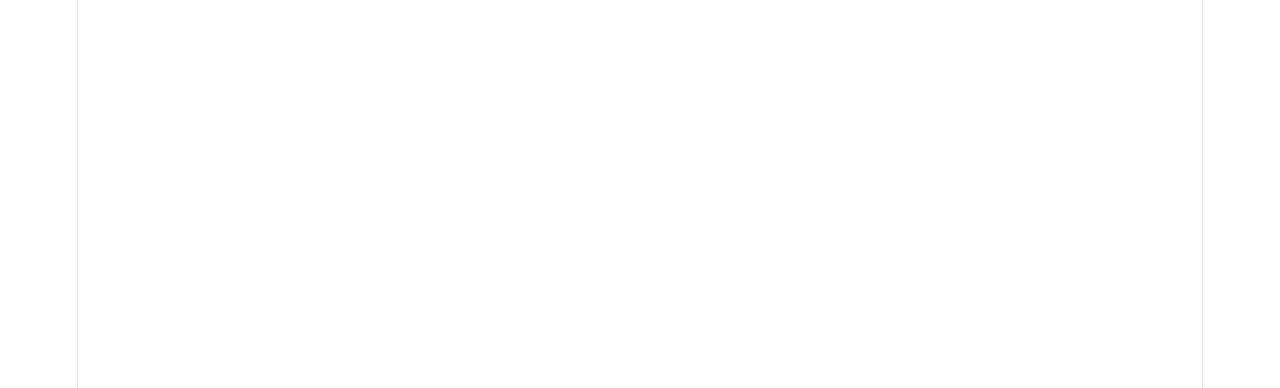
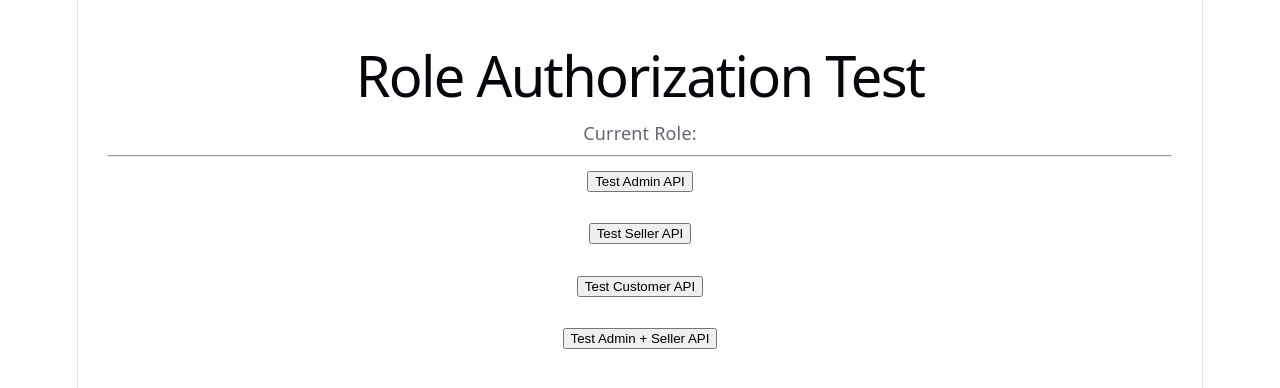
Before and after one commit to ponkavyaponboopathiraj/E-Commerce, a React (Vite) app in the folder e-commerce_Frontend/: page /role-test in a window 1280 px wide. Before the commit this address had no page. Shown: the top 388 px of the page. Built offline with nearby package versions, Linux system fonts and the light colour scheme.

Commit message:
JWT authentication and role-based authorization successfully integrate

```diff
--- a/e-commerce_Frontend/src/App.jsx
+++ b/e-commerce_Frontend/src/App.jsx
@@ -2,10 +2,12 @@
 
 import Login from "./pages/Login";
 import Register from "./pages/Register";
+import RoleTest from "./pages/RoleTest";
 
 function App() {
 
     return (
+
         <BrowserRouter>
 
             <Routes>
@@ -20,6 +22,11 @@
                     element={<Register />}
                 />
 
+                <Route
+                    path="/role-test"
+                    element={<RoleTest />}
+                />
+
             </Routes>
 
         </BrowserRouter>
--- a/e-commerce_Frontend/src/pages/Login.jsx
+++ b/e-commerce_Frontend/src/pages/Login.jsx
@@ -16,6 +16,7 @@
     const [loading, setLoading] = useState(false);
 
     const handleChange = (event) => {
+
         setFormData({
             ...formData,
             [event.target.name]: event.target.value,
@@ -36,23 +37,40 @@
             console.log("Login Response:", response);
 
             // Save JWT Token
-            localStorage.setItem("token", response.token);
+            localStorage.setItem(
+                "token",
+                response.token
+            );
 
-            // Save role if backend sends role
+            // Save User Role
             if (response.role) {
-                localStorage.setItem("role", response.role);
+                localStorage.setItem(
+                    "role",
+                    response.role
+                );
             }
 
-            setMessage("Login successful!");
+            // Save User Email
+            localStorage.setItem(
+                "email",
+                formData.email
+            );
 
-            // Navigate after login
+            setMessage(
+                "Login successful! Redirecting..."
+            );
+
+            // Go to Home
             setTimeout(() => {
                 navigate("/");
             }, 1000);
 
         } catch (error) {
 
-            console.error("Login Error:", error);
+            console.error(
+                "Login Error:",
+                error
+            );
 
             if (error.response) {
 
@@ -71,7 +89,6 @@
         } finally {
 
             setLoading(false);
-
         }
     };
 
@@ -98,7 +115,9 @@
 
                     <div className="form-group">
 
-                        <label>Email Address</label>
+                        <label>
+                            Email Address
+                        </label>
 
                         <input
                             type="email"
@@ -113,7 +132,9 @@
 
                     <div className="form-group">
 
-                        <label>Password</label>
+                        <label>
+                            Password
+                        </label>
 
                         <input
                             type="password"
@@ -156,7 +177,7 @@
                     </p>
 
                     <Link to="/register">
-                        Create an account
+                        Create Account
                     </Link>
 
                 </div>
@@ -164,7 +185,6 @@
             </div>
 
         </div>
-
     );
 }
 
--- /dev/null
+++ b/e-commerce_Frontend/src/pages/RoleTest.jsx
@@ -0,0 +1,129 @@
+import { useState } from "react";
+
+import {
+    getAdminData,
+    getSellerData,
+    getCustomerData,
+    getAdminSellerData,
+} from "../service/roleService";
+
+function RoleTest() {
+
+    const [message, setMessage] = useState("");
+
+    const [loading, setLoading] = useState(false);
+
+    const callApi = async (apiFunction) => {
+
+        setMessage("");
+        setLoading(true);
+
+        try {
+
+            const response = await apiFunction();
+
+            setMessage(response);
+
+        } catch (error) {
+
+            console.error(
+                "API Error:",
+                error
+            );
+
+            if (error.response) {
+
+                setMessage(
+                    error.response.data.message ||
+                    "Access Denied"
+                );
+
+            } else {
+
+                setMessage(
+                    "Unable to connect to server"
+                );
+            }
+
+        } finally {
+
+            setLoading(false);
+        }
+    };
+
+    return (
+
+        <div style={{ padding: "30px" }}>
+
+            <h1>
+                Role Authorization Test
+            </h1>
+
+            <p>
+                Current Role:{" "}
+                {localStorage.getItem("role")}
+            </p>
+
+            <hr />
+
+            <button
+                onClick={() =>
+                    callApi(getAdminData)
+                }
+            >
+                Test Admin API
+            </button>
+
+            <br />
+            <br />
+
+            <button
+                onClick={() =>
+                    callApi(getSellerData)
+                }
+            >
+                Test Seller API
+            </button>
+
+            <br />
+            <br />
+
+            <button
+                onClick={() =>
+                    callApi(getCustomerData)
+                }
+            >
+                Test Customer API
+            </button>
+
+            <br />
+            <br />
+
+            <button
+                onClick={() =>
+                    callApi(getAdminSellerData)
+                }
+            >
+                Test Admin + Seller API
+            </button>
+
+            <br />
+            <br />
+
+            {loading && (
+                <p>
+                    Loading...
+                </p>
+            )}
+
+            {message && (
+                <h3>
+                    {message}
+                </h3>
+            )}
+
+        </div>
+    );
+}
+
+export default RoleTest;
--- a/e-commerce_Frontend/src/service/api.js
+++ b/e-commerce_Frontend/src/service/api.js
@@ -7,4 +7,21 @@
     },
 });
 
+// Add JWT token automatically
+api.interceptors.request.use(
+    (config) => {
+
+        const token = localStorage.getItem("token");
+
+        if (token) {
+            config.headers.Authorization = `Bearer ${token}`;
+        }
+
+        return config;
+    },
+    (error) => {
+        return Promise.reject(error);
+    }
+);
+
 export default api;
--- /dev/null
+++ b/e-commerce_Frontend/src/service/roleService.js
@@ -0,0 +1,41 @@
+import api from "./api";
+
+// Admin API
+export const getAdminData = async () => {
+
+    const response = await api.get(
+        "/api/role/admin"
+    );
+
+    return response.data;
+};
+
+// Seller API
+export const getSellerData = async () => {
+
+    const response = await api.get(
+        "/api/role/seller"
+    );
+
+    return response.data;
+};
+
+// Customer API
+export const getCustomerData = async () => {
+
+    const response = await api.get(
+        "/api/role/customer"
+    );
+
+    return response.data;
+};
+
+// Admin + Seller API
+export const getAdminSellerData = async () => {
+
+    const response = await api.get(
+        "/api/role/admin-seller"
+    );
+
+    return response.data;
+};
```
